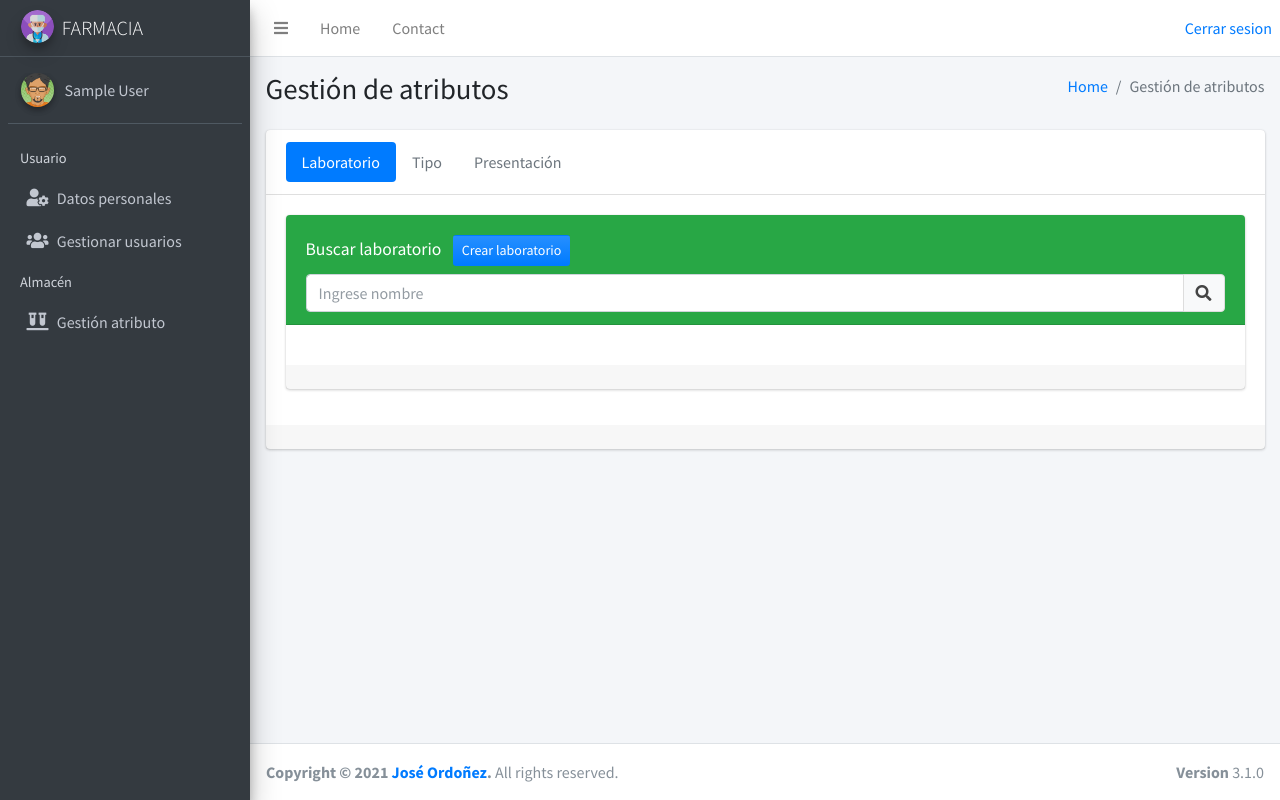
After one commit to JoeMatamoros/PhpFarmacia, a PHP site: page /vista/adm_atributo.php in a window 1280 px wide. The commit adds this page. Run offline with PHP 8.4, Linux system fonts and the light colour scheme; the visitor is signed in with stand-in values (Sample User, id 1); some libraries are stand-ins or nearby versions.

Commit message:
Adicion de vista atributos

```diff
--- /dev/null
+++ b/vista/adm_atributo.php
@@ -0,0 +1,207 @@
+<?php
+session_start();
+if($_SESSION['us_tipo'] == 1 || $_SESSION['us_tipo'] == 3 ){
+ include_once 'layouts/header.php';
+?>
+  <title>Adm | Gestión de atributos</title>
+  <?php
+  include_once 'layouts/nav.php';
+  ?>
+<!--MODAL PARA LABORATORIO-->
+<div class="modal fade" id="crearlaboratorio" tabindex="-1" aria-labelledby="exampleModalLabel" aria-hidden="true">
+  <div class="modal-dialog" role="document">
+    <div class="modal-content">
+       <div class="card card-success">
+           <div class="card-header">
+               <h3 class="card-title">Crear laboratorio</h3>
+               <button data-dismiss="modal" aria-label="close" class="close">
+                   <span aria-hidden="true" >&times;</span>
+               </button>
+           </div>
+           <div class="card-body">
+             <div class="alert alert-success text-center" id="add" style="display: none;">
+              <span><i class="fas fa-check m-1"></i>Usuario agregado correctamente.</span>
+            </div>
+            <div class="alert alert-danger text-center" id="noadd" style="display: none;">
+                <span><i class="fas fa-times m-1"></i>El DNI ya se encuentra registrado.</span>
+            </div>
+             <form id="form-crear-laboratorio">
+                <div class="form-group">
+                    <label for="nombre-laboratorio">Nombre</label>
+                    <input id="nombre-laboratorio" type="text" class="form-control" placeholder="Ingrese nombre" required>
+                </div>
+           </div>
+           <div class="card-footer">
+                <button type="submit" class="btn bg-gradient-primary float-right m-1">Crear</button>
+                <button type="button" data-dismiss="modal" class="btn btn-outline-secondary float-right m-1">Cerrar</button>
+            </form>
+           </div>
+       </div>
+    </div>
+  </div>
+</div>
+<!--MODAL PARA TIPO-->
+<div class="modal fade" id="creartipo" tabindex="-1" aria-labelledby="exampleModalLabel" aria-hidden="true">
+  <div class="modal-dialog" role="document">
+    <div class="modal-content">
+       <div class="card card-success">
+           <div class="card-header">
+               <h3 class="card-title">Crear tipo</h3>
+               <button data-dismiss="modal" aria-label="close" class="close">
+                   <span aria-hidden="true" >&times;</span>
+               </button>
+           </div>
+           <div class="card-body">
+             <div class="alert alert-success text-center" id="add" style="display: none;">
+              <span><i class="fas fa-check m-1"></i>Usuario agregado correctamente.</span>
+            </div>
+            <div class="alert alert-danger text-center" id="noadd" style="display: none;">
+                <span><i class="fas fa-times m-1"></i>El DNI ya se encuentra registrado.</span>
+            </div>
+             <form id="form-crear-tipo">
+                <div class="form-group">
+                    <label for="nombre-tipo">Nombre</label>
+                    <input id="nombre-tipo" type="text" class="form-control" placeholder="Ingrese nombre" required>
+                </div>
+           </div>
+           <div class="card-footer">
+                <button type="submit" class="btn bg-gradient-primary float-right m-1">Crear</button>
+                <button type="button" data-dismiss="modal" class="btn btn-outline-secondary float-right m-1">Cerrar</button>
+            </form>
+           </div>
+       </div>
+    </div>
+  </div>
+</div>
+<!--MODAL PARA PRESENTACION-->
+<div class="modal fade" id="crearpresentacion" tabindex="-1" aria-labelledby="exampleModalLabel" aria-hidden="true">
+  <div class="modal-dialog" role="document">
+    <div class="modal-content">
+       <div class="card card-success">
+           <div class="card-header">
+               <h3 class="card-title">Crear presentacion</h3>
+               <button data-dismiss="modal" aria-label="close" class="close">
+                   <span aria-hidden="true" >&times;</span>
+               </button>
+           </div>
+           <div class="card-body">
+             <div class="alert alert-success text-center" id="add" style="display: none;">
+              <span><i class="fas fa-check m-1"></i>Usuario agregado correctamente.</span>
+            </div>
+            <div class="alert alert-danger text-center" id="noadd" style="display: none;">
+                <span><i class="fas fa-times m-1"></i>El DNI ya se encuentra registrado.</span>
+            </div>
+             <form id="form-crear-presentacion">
+                <div class="form-group">
+                    <label for="nombre-presentacion">Nombre</label>
+                    <input id="nombre-presentacion" type="text" class="form-control" placeholder="Ingrese nombre" required>
+                </div>
+           </div>
+           <div class="card-footer">
+                <button type="submit" class="btn bg-gradient-primary float-right m-1">Crear</button>
+                <button type="button" data-dismiss="modal" class="btn btn-outline-secondary float-right m-1">Cerrar</button>
+            </form>
+           </div>
+       </div>
+    </div>
+  </div>
+</div>
+  <!-- Content Wrapper. Contains page content -->
+  <div class="content-wrapper">
+    <!-- Content Header (Page header) -->
+    <section class="content-header">
+      <div class="container-fluid">
+        <div class="row mb-2">
+          <div class="col-sm-6">
+            <h1>Gestión de atributos</h1>
+          </div>
+          <div class="col-sm-6">
+            <ol class="breadcrumb float-sm-right">
+              <li class="breadcrumb-item"><a href="#">Home</a></li>
+              <li class="breadcrumb-item active">Gestión de atributos</li>
+            </ol>
+          </div>
+        </div>
+      </div><!-- /.container-fluid -->
+    </section>
+
+    <!-- Main content -->
+    <section class="content">
+        <div class="container-fluid">
+            <div class="row">
+                <div class="col-md-12">
+                    <div class="card">
+                        <div class="card-header">
+                            <ul class="nav nav-pills">
+                                <li class="nav-item"><a href="#laboratorio" class="nav-link active" data-toggle="tab">Laboratorio</a></li>
+                                <li class="nav-item"><a href="#tipo" class="nav-link" data-toggle="tab">Tipo</a></li>
+                                <li class="nav-item"><a href="#presentacion" class="nav-link" data-toggle="tab">Presentación</a></li>
+                            </ul>
+                        </div>
+                        <div class="card-body">
+                            <div class="tab-content" >
+                                <div class="tab-pane active" id="laboratorio">
+                                    <div class="card card-success">
+                                        <div class="card-header">
+                                            <div class="card-title">Buscar laboratorio <button type="button" data-toggle="modal" data-target="#crearlaboratorio" class="btn bg-gradient-primary btn-sm m-2">Crear laboratorio</button></div>
+                                            <div class="input-group">
+                                                <input id="buscar-laboratorio" type="text" class="form-control float-letf" placeholder="Ingrese nombre">
+                                                <div class="input-group-append">
+                                                    <button class="btn btn-default"><i class="fas fa-search"></i></button>
+                                                </div>
+                                            </div>
+                                        </div>
+                                        <div class="card-body"></div>
+                                        <div class="card-footer"></div>
+                                    </div>
+                                </div>
+                                <div class="tab-pane" id="tipo">
+                                    <div class="card card-success">
+                                        <div class="card-header">
+                                            <div class="card-title">Buscar tipo <button type="button" data-toggle="modal" data-target="#creartipo" class="btn bg-gradient-primary btn-sm m-2">Crear tipo</button></div>
+                                            <div class="input-group">
+                                                <input id="buscar-tipo" type="text" class="form-control float-letf" placeholder="Ingrese nombre">
+                                                <div class="input-group-append">
+                                                    <button class="btn btn-default"><i class="fas fa-search"></i></button>
+                                                </div>
+                                            </div>
+                                        </div>
+                                        <div class="card-body"></div>
+                                        <div class="card-footer"></div>
+                                    </div>
+                                </div>
+                                <div class="tab-pane" id="presentacion">
+                                    <div class="card card-success">
+                                        <div class="card-header">
+                                            <div class="card-title">Buscar presentación <button type="button" data-toggle="modal" data-target="#crearpresentacion" class="btn bg-gradient-primary btn-sm m-2">Crear presentacion</button></div>
+                                            <div class="input-group">
+                                                <input id="buscar-presentacion" type="text" class="form-control float-letf" placeholder="Ingrese nombre">
+                                                <div class="input-group-append">
+                                                    <button class="btn btn-default"><i class="fas fa-search"></i></button>
+                                                </div>
+                                            </div>
+                                        </div>
+                                        <div class="card-body"></div>
+                                        <div class="card-footer"></div>
+                                    </div>
+                                </div>
+                            </div>
+                        </div>
+                        <div class="card-footer">
+
+                        </div>
+                    </div>
+                </div>
+            </div>
+        </div>
+    </section>
+    <!-- /.content -->
+  </div>
+  <!-- /.content-wrapper -->
+<?php
+include_once 'layouts/footer.php';
+}
+else{
+    header('Location: ../index.php');
+}
+?>
--- a/vista/layouts/nav.php
+++ b/vista/layouts/nav.php
@@ -75,8 +75,8 @@
           </li>
           <li class="nav-header">Almacén</li>
           <li class="nav-item">
-            <a href="../gallery.html" class="nav-link">
-              <i class="nav-icon far fa-image"></i>
+            <a href="adm_atributo.php" class="nav-link">
+              <i class="nav-icon fas fa-vials"></i>
               <p>
                 Gestión atributo
               </p>
```
Also changed, not shown: js/Gestion_usuario.js (+4 -3 lines).
